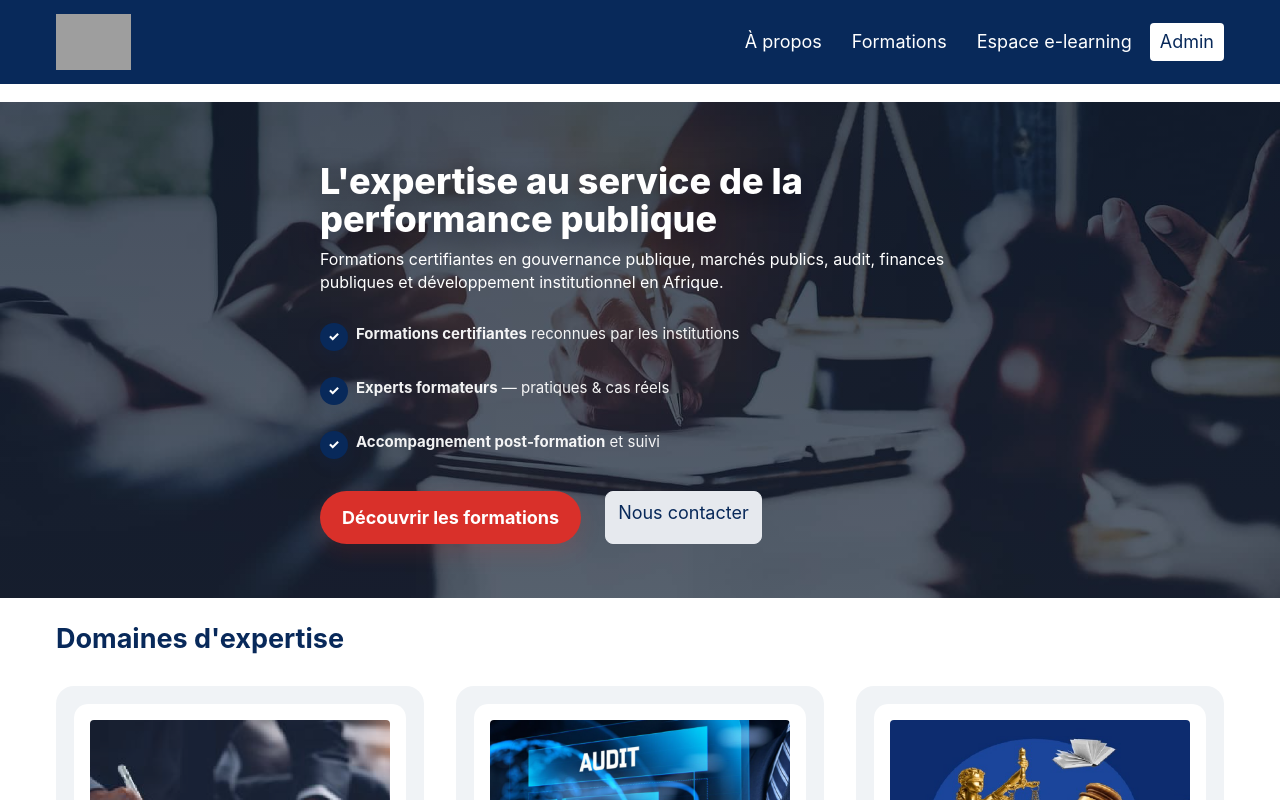
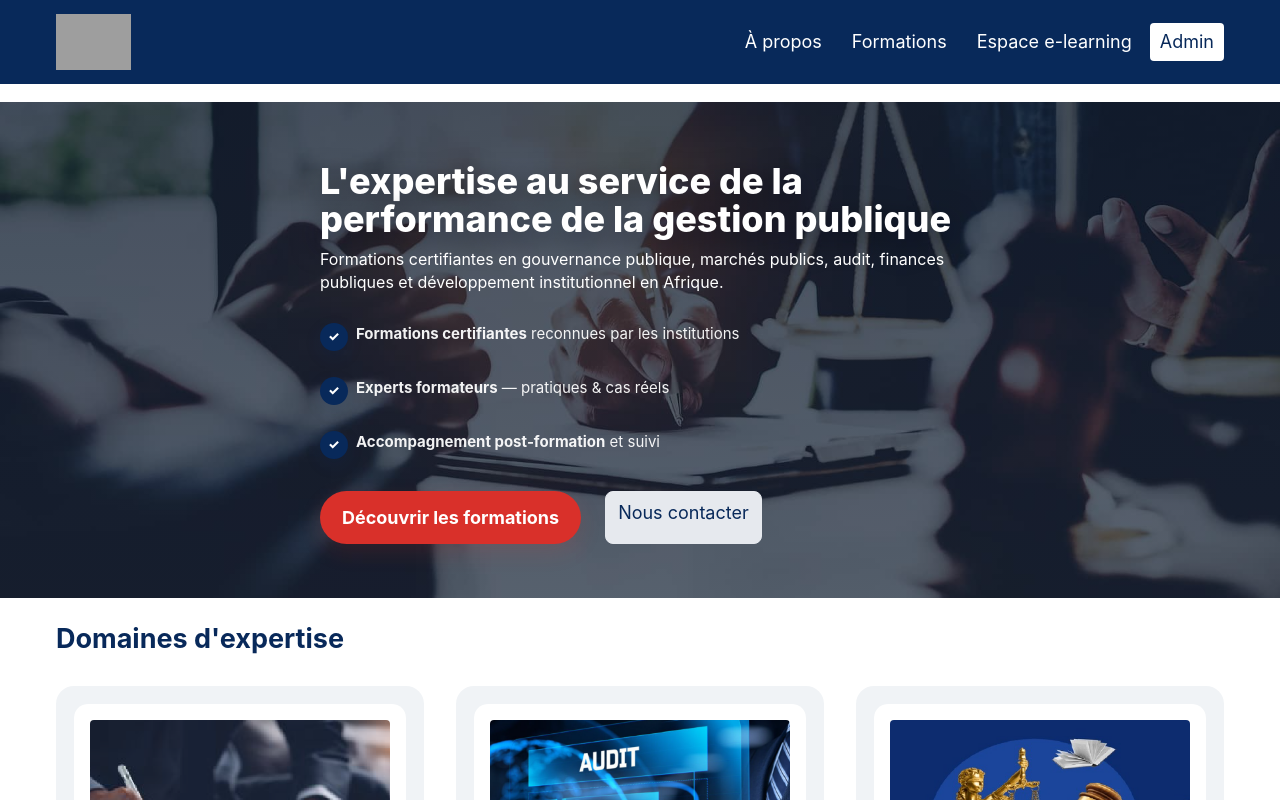
Before and after one commit to NDIAYE-dotcom/ceca-platform, a React (Vite) app: page / in a window 1280 px wide. Shown: the top 800 px of the page. Built offline with nearby package versions, Linux system fonts and the light colour scheme; no server answers; the database is empty; grey boxes are pictures that could not be loaded.

Commit message:
modifie aaccuil

```diff
--- a/src/pages/Accueil.jsx
+++ b/src/pages/Accueil.jsx
@@ -98,7 +98,7 @@ export default function Accueil(){
       <div className="hero-overlay-layer" />
       <div className="container hero-inner">
         <div className="hero-left">
-          <h1 className="hero-title">L'expertise au service de la performance publique</h1>
+          <h1 className="hero-title">L'expertise au service de la performance de la gestion publique</h1>
           <p className="hero-sub">Formations certifiantes en gouvernance publique, marchés publics, audit, finances publiques et développement institutionnel en Afrique.</p>
 
           <ul className="hero-features">
```
